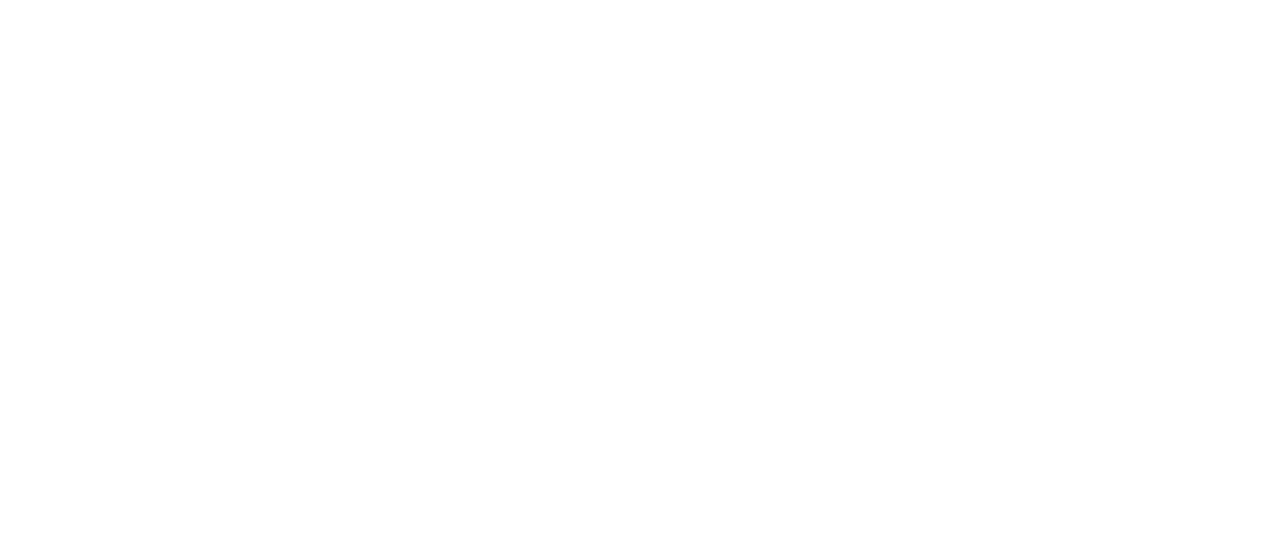
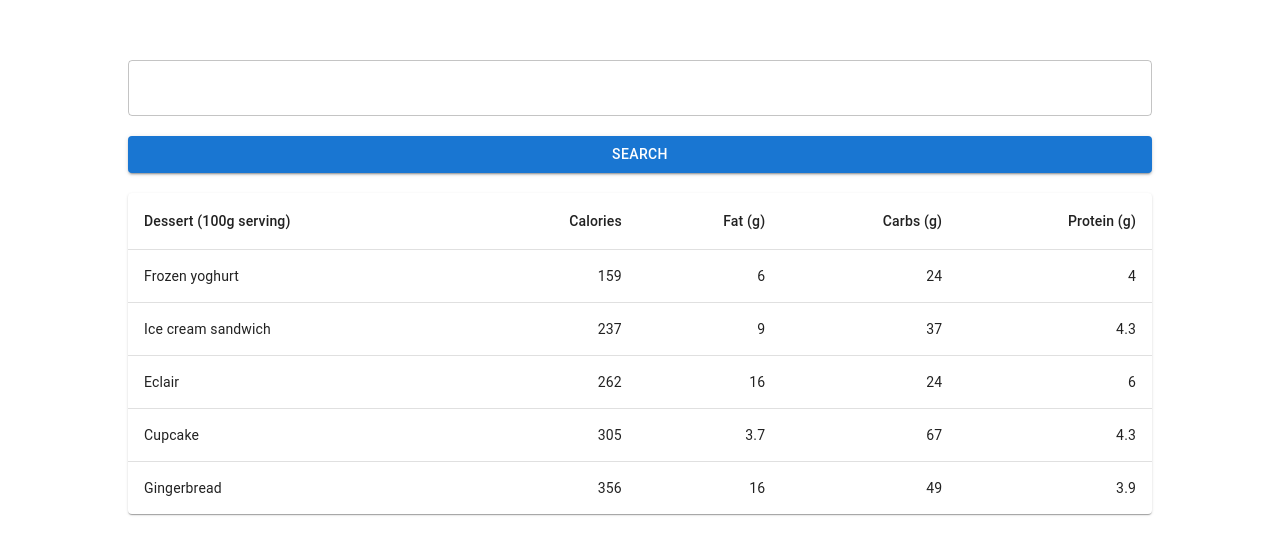
Before and after one commit to MeetMitr/web, a React (Create React App) app: page /table in a window 1280 px wide. Before the commit this address had no page. Shown: the part 113-668 px from the top of the page. Built offline with nearby package versions, Linux system fonts and the light colour scheme; no server answers.

Commit message:
finished

```diff
--- a/src/App.tsx
+++ b/src/App.tsx
@@ -3,6 +3,7 @@
 import JoinEventPage from "./pages/JoinEventPage";
 import EventPage from "./pages/EventPage";
 import LoginPage from "./pages/LoginPage";
+import TablePage from "./pages/TablePage";
 import RegisterPage from "./pages/RegisterPage";
 import { Routes, Route } from "react-router-dom";
 import { UserInfoProvider } from "./context/UserInfoProvider";
@@ -14,6 +15,7 @@
         <Route index element={<LoginPage />} />
         <Route path="/event" element={<JoinEventPage />} />
         <Route path="/register" element={<RegisterPage />} />
+        <Route path="/table" element={<TablePage />} />
         <Route path="/event/:id" element={<EventPage name="a" />} />
       </Routes>
     </UserInfoProvider>
--- a/src/pages/EventPage.tsx
+++ b/src/pages/EventPage.tsx
@@ -57,6 +57,12 @@
 
   const addFriendHandler = () => {
     setAdded(true);
+    axios
+      .post("http://35.213.155.144:4000/addFriend", {
+        userId: state.userId,
+        friendId: props.id,
+      })
+      .then((res) => console.log(res));
   };
 
   return (
--- a/src/pages/Table.tsx
+++ /dev/null
@@ -1 +0,0 @@
-import { Box } from "@mui/material";
--- /dev/null
+++ b/src/pages/TablePage.tsx
@@ -0,0 +1,99 @@
+import { Box, Button, TextField } from "@mui/material";
+import Table from "@mui/material/Table";
+import TableBody from "@mui/material/TableBody";
+import TableCell from "@mui/material/TableCell";
+import TableContainer from "@mui/material/TableContainer";
+import TableHead from "@mui/material/TableHead";
+import TableRow from "@mui/material/TableRow";
+import Paper from "@mui/material/Paper";
+import axios from "axios";
+import { useEffect, useState } from "react";
+
+function createData(name, calories, fat, carbs, protein) {
+  return { name, calories, fat, carbs, protein };
+}
+
+const rows = [
+  createData("Frozen yoghurt", 159, 6.0, 24, 4.0),
+  createData("Ice cream sandwich", 237, 9.0, 37, 4.3),
+  createData("Eclair", 262, 16.0, 24, 6.0),
+  createData("Cupcake", 305, 3.7, 67, 4.3),
+  createData("Gingerbread", 356, 16.0, 49, 3.9),
+];
+
+const TablePage = () => {
+  const [data, setData] = useState<any>([{ test: "test" }]);
+  const [query, setquery] = useState<string>("");
+
+  useEffect(() => {
+    axios
+      .post("http://35.213.155.144:4000/query", {
+        sql: "SELECT * FROM Event ;",
+      })
+      .then((res) => {
+        setData(res);
+      });
+  }, []);
+
+  const searchHandler = () => {
+    axios
+      .post("http://35.213.155.144:4000/query", { sql: query })
+      .then((res) => {
+        console.log(res);
+      });
+  };
+
+  return (
+    <Box
+      justifyContent="center"
+      alignItems="center"
+      display="flex"
+      minHeight="100vh"
+    >
+      <Box width="80%">
+        <TextField
+          onChange={(e) => setquery(e.target.value)}
+          style={{ width: "100%", marginBottom: "20px" }}
+        />
+        <Button
+          variant="contained"
+          style={{ width: "100%", marginBottom: "20px" }}
+        >
+          SEARCH
+        </Button>
+        <TableContainer component={Paper}>
+          <Table sx={{ minWidth: 650 }} aria-label="simple table">
+            <TableHead>
+              <TableRow>
+                {console.log(data)}
+                <TableCell>Dessert (100g serving)</TableCell>
+                <TableCell align="right">Calories</TableCell>
+                <TableCell align="right">Fat&nbsp;(g)</TableCell>
+                <TableCell align="right">Carbs&nbsp;(g)</TableCell>
+                <TableCell align="right">Protein&nbsp;(g)</TableCell>
+              </TableRow>
+            </TableHead>
+            <TableBody>
+              {rows.map((row) => (
+                <TableRow
+                  key={row.name}
+                  sx={{ "&:last-child td, &:last-child th": { border: 0 } }}
+                >
+                  <TableCell component="th" scope="row">
+                    {row.name}
+                  </TableCell>
+                  <TableCell align="right">{row.calories}</TableCell>
+                  <TableCell align="right">{row.fat}</TableCell>
+                  <TableCell align="right">{row.carbs}</TableCell>
+                  <TableCell align="right">{row.protein}</TableCell>
+                </TableRow>
+              ))}
+            </TableBody>
+          </Table>
+        </TableContainer>
+      </Box>
+    </Box>
+  );
+};
+
+export default TablePage;
```
